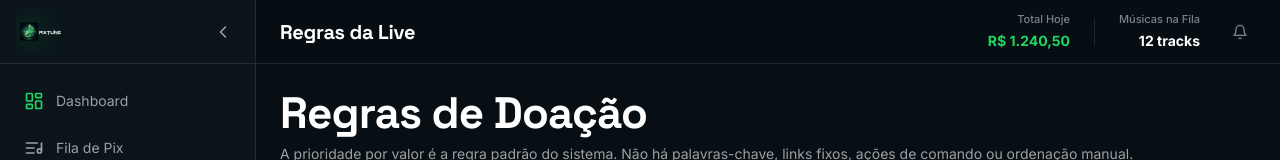
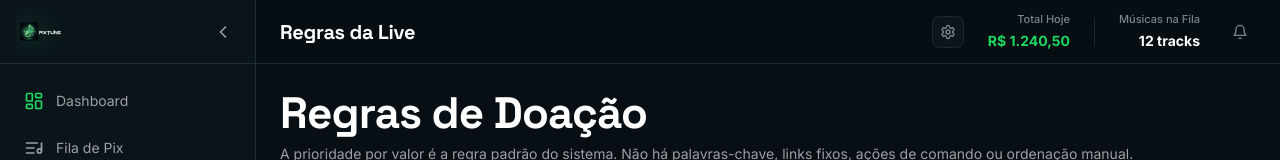
Before and after one commit to pixtune/pixtune_app, a Next.js app: page /rules in a window 1280 px wide. Shown: the top 160 px of the page. Built offline with nearby package versions, Linux system fonts and the light colour scheme; no server answers.

Commit message:
feat(settings): atalho fixo para configuracoes no topo

```diff
--- a/src/app/(dashboard)/layout.tsx
+++ b/src/app/(dashboard)/layout.tsx
@@ -272,6 +272,22 @@ function DashboardContent({ children }: { children: React.ReactNode }) {
 
           {/* Lado Direito */}
           <div className="flex items-center gap-3 sm:gap-6 flex-shrink-0">
+            {/* Atalho fixo para Configurações — sempre visível, inclusive no mobile */}
+            <Link
+              href="/settings"
+              aria-label="Configurações"
+              aria-current={pathname === '/settings' ? 'page' : undefined}
+              title="Configurações"
+              className={cn(
+                'flex h-8 w-8 items-center justify-center rounded-lg border transition-colors',
+                pathname === '/settings'
+                  ? 'border-[#1ED760]/40 bg-[#1ED760]/15 text-[#1ED760]'
+                  : 'border-pixtune-border/80 bg-pixtune-surfaceElevated/60 text-pixtune-textMuted hover:border-pixtune-border hover:text-white'
+              )}
+            >
+              <Settings className="h-4 w-4" />
+            </Link>
+
             {/* Mobile: Pill Teste */}
             <div className="lg:hidden flex items-center gap-2">
               <button
```
